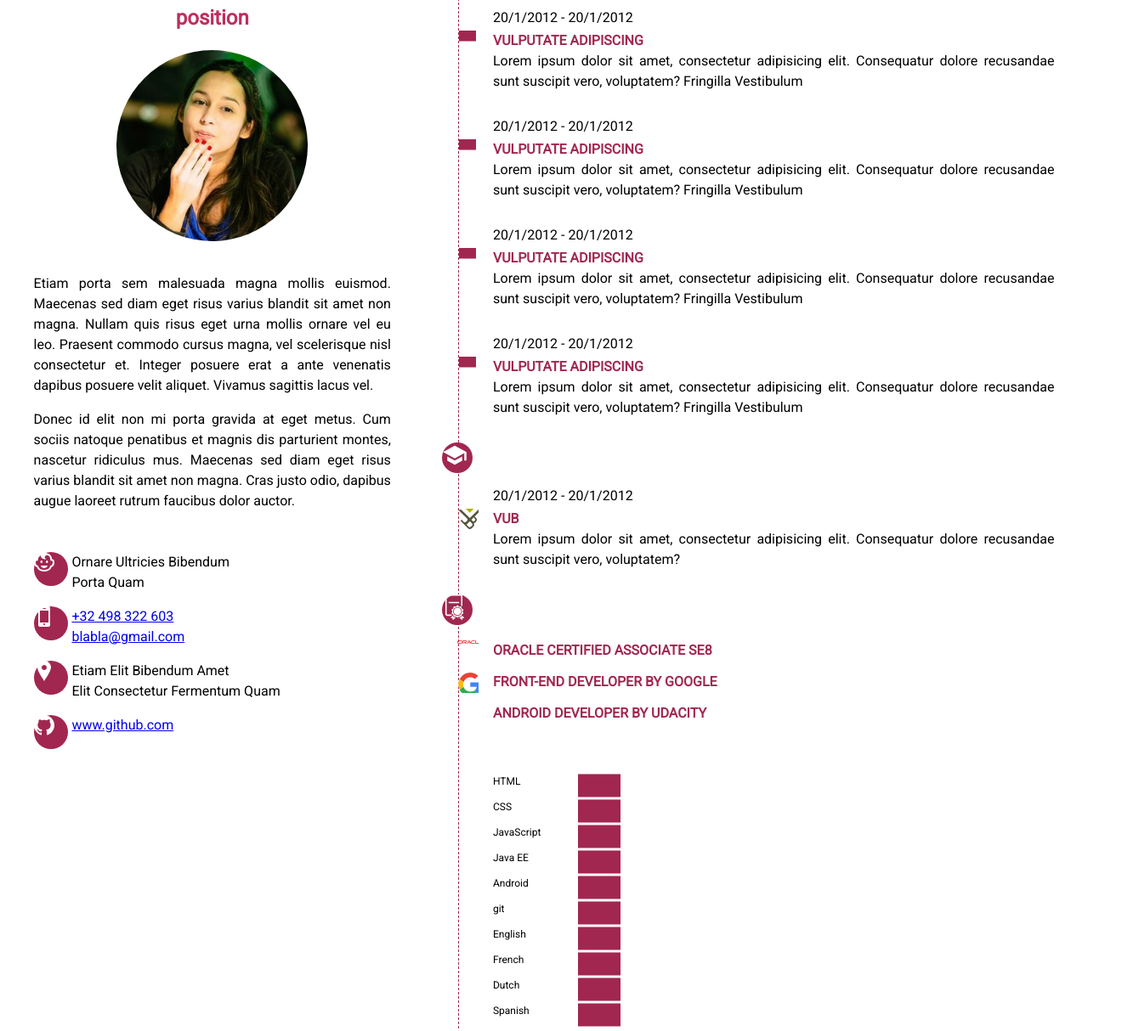
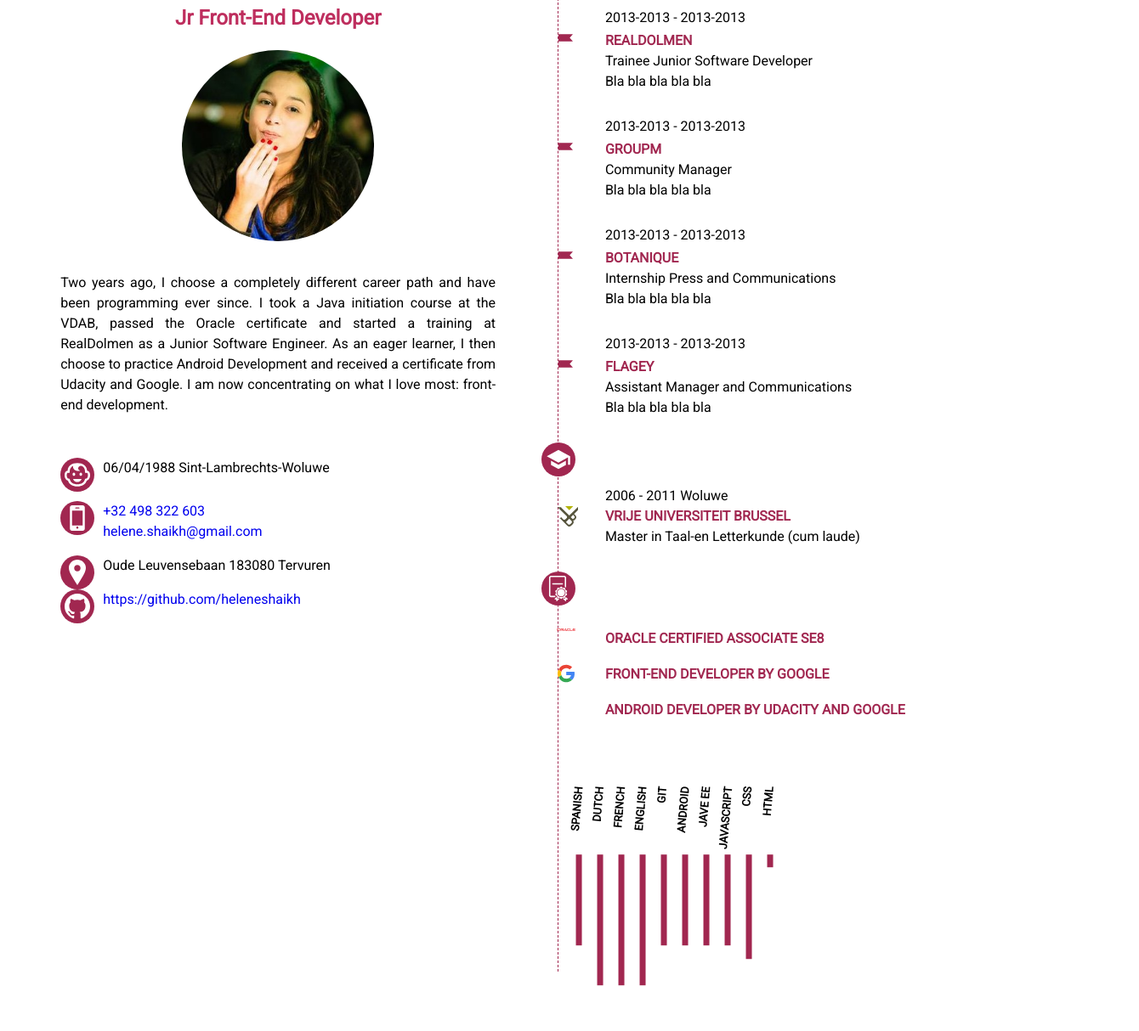
Before and after one commit to heleneshaikh/resume, a website: page app/index.html in a window 1280 px wide. Shown: the part 87-1301 px from the top of the page at 85% size, 1340 px wide, since content can reach past the window. Drawn offline with nearby package versions, Linux system fonts and the light colour scheme; some packages are replaced by stand-ins of ours.

Commit message:
add js data

```diff
--- a/app/index.html
+++ b/app/index.html
@@ -12,35 +12,27 @@
   <main>
     <section class="about">
       <div class="about--portrait">
-        <h1>Helene Shaikh</h1>
-        <h2 class="h-color-pink">position</h2>
+        <h1 id="name"></h1>
+        <h2 class="h-color-pink" id="role"></h2>
         <picture class="portrait">
           <img src="images/helene.jpg"
                srcset="images/helene.jpg 320w" alt="Helene" sizes="(max-width:550px) 30vw, 18vw">
         </picture>
       </div>
-      <p>Etiam porta sem malesuada magna mollis euismod. Maecenas sed diam eget risus varius blandit sit amet non magna.
-        Nullam quis risus eget urna mollis ornare vel eu leo. Praesent commodo cursus magna, vel scelerisque nisl
-        consectetur et. Integer posuere erat a ante venenatis dapibus posuere velit aliquet. Vivamus sagittis lacus
-        vel.</p>
-      <p>Donec id elit non mi porta gravida at eget metus. Cum sociis natoque penatibus et magnis dis parturient montes,
-        nascetur ridiculus mus. Maecenas sed diam eget risus varius blandit sit amet non magna. Cras justo odio, dapibus
-        augue laoreet rutrum faucibus dolor auctor.</p>
+      <p id="welcome"></p>
       <address>
-        <p class="contact--born">
-          Ornare Ultricies Bibendum<br>
-          Porta Quam
+        <div class="born--logo"></div>
+        <p class="contact--born" id="born"></p>
+        <div class="phone--logo"></div>
+        <p class="contact--phone">
+          <a href="tel:+32498322603" id="phone"></a><br>
+          <a href="mailto:blabla@gmail.com" id="mail"></a>
         </p>
-        <p class="contact--phone">
-          <a href="tel:+32498322603">+32 498 322 603</a><br>
-          <a href="mailto:blabla@gmail.com">blabla@gmail.com</a>
-        </p>
-        <p class="contact--address">
-          Etiam Elit Bibendum Amet<br>
-          Elit Consectetur Fermentum Quam
-        </p>
+        <div class="address--logo"></div>
+        <p class="contact--address" id="address"></p>
+        <div class="github--logo"></div>
         <p class="contact--github">
-          <a href="www.github.com">www.github.com</a>
+         <a href="www.github.com" id="github"></a>
         </p>
       </address>
     </section>
@@ -51,43 +43,47 @@
         <ol>
           <li class="skill">
             <div class="skill__date">
-              <time datetime="">20/1/2012</time>
+              <time datetime="" class="startDate"></time>
               -
-              <time datetime="">20/1/2012</time>
+              <time datetime="" class="endDate"></time>
             </div>
-            <div class="skill__name">Vulputate Adipiscing</div>
-            <p class="skill__description">Lorem ipsum dolor sit amet, consectetur adipisicing elit. Consequatur dolore
-              recusandae sunt suscipit vero, voluptatem? Fringilla Vestibulum</p>
+            <div class="skill__name employer"></div>
+            <p class="skill__description">
+              <span class="title"></span><br>
+              <span class="description"></span></p>
           </li>
           <li class="skill">
             <div class="skill__date">
-              <time datetime="">20/1/2012</time>
+              <time datetime="" class="startDate"></time>
               -
-              <time datetime="">20/1/2012</time>
+              <time datetime="" class="endDate"></time>
             </div>
-            <div class="skill__name">Vulputate Adipiscing</div>
-            <p class="skill__description">Lorem ipsum dolor sit amet, consectetur adipisicing elit. Consequatur dolore
-              recusandae sunt suscipit vero, voluptatem? Fringilla Vestibulum</p>
+            <div class="skill__name employer"></div>
+            <p class="skill__description">
+              <span class="title"></span><br>
+              <span class="description"></span></p>
           </li>
           <li class="skill">
             <div class="skill__date">
-              <time datetime="">20/1/2012</time>
+              <time datetime="" class="startDate"></time>
               -
-              <time datetime="">20/1/2012</time>
+              <time datetime="" class="endDate"></time>
             </div>
-            <div class="skill__name">Vulputate Adipiscing</div>
-            <p class="skill__description">Lorem ipsum dolor sit amet, consectetur adipisicing elit. Consequatur dolore
-              recusandae sunt suscipit vero, voluptatem? Fringilla Vestibulum</p>
+            <div class="skill__name employer"></div>
+            <p class="skill__description">
+              <span class="title"></span><br>
+              <span class="description"></span></p>
           </li>
           <li class="skill">
             <div class="skill__date">
-              <time datetime="">20/1/2012</time>
+              <time datetime="" class="startDate"></time>
               -
-              <time datetime="">20/1/2012</time>
+              <time datetime="" class="endDate"></time>
             </div>
-            <div class="skill__name">Vulputate Adipiscing</div>
-            <p class="skill__description">Lorem ipsum dolor sit amet, consectetur adipisicing elit. Consequatur dolore
-              recusandae sunt suscipit vero, voluptatem? Fringilla Vestibulum</p>
+            <div class="skill__name employer"></div>
+            <p class="skill__description">
+              <span class="title"></span><br>
+              <span class="description"></span></p>
           </li>
         </ol>
       </section>
@@ -97,37 +93,37 @@
         <ol>
           <li class="skill">
             <div class="skill__date">
-              <time datetime="">20/1/2012</time>
+              <time datetime="" class="skill__date--startDate"></time>
               -
-              <time datetime="">20/1/2012</time>
+              <time datetime="" class="skill__date--endDate"></time>
+              <span id="location"></span>
             </div>
-            <div class="skill__name">VUB</div>
-            <p class="skill__description">Lorem ipsum dolor sit amet, consectetur adipisicing elit. Consequatur dolore
-              recusandae sunt suscipit vero, voluptatem?</p>
+            <a href="" class="skill__name" id="schoolName"></a>
+            <p class="skill__description" id="degree"></p>
           </li>
         </ol>
       </section>
       <section class="skills__certificates">
         <div class="skills__certificates--logo"></div>
         <ol>
-          <li class="skill__name--oracle">Oracle Certified Associate SE8</li>
-          <li class="skill__name--google">Front-end Developer by Google</li>
-          <li class="skill__name--udacity">Android Developer by Udacity</li>
+          <li class="skill__name--oracle" id="oracle"></li>
+          <li class="skill__name--google" id="google"></li>
+          <li class="skill__name--udacity" id="udacity"></li>
         </ol>
       </section>
       <section class="skills__graph">
+        <div class="skills__graph--logo"></div>
         <dl>
-          <dt></dt>
-          <dd class="percentage percentage-10"><span class="text">HTML</span></dd>
-          <dd class="percentage percentage-80"><span class="text">CSS</span></dd>
-          <dd class="percentage percentage-70"><span class="text">JavaScript</span></dd>
-          <dd class="percentage percentage-70"><span class="text">Java EE</span></dd>
-          <dd class="percentage percentage-70"><span class="text">Android</span></dd>
-          <dd class="percentage percentage-70"><span class="text">git</span></dd>
-          <dd class="percentage percentage-100"><span class="text">English</span></dd>
-          <dd class="percentage percentage-100"><span class="text">French</span></dd>
-          <dd class="percentage percentage-100"><span class="text">Dutch</span></dd>
-          <dd class="percentage percentage-70"><span class="text">Spanish</span></dd>
+          <dd class="percentage percentage-10"><span class="text"></span></dd>
+          <dd class="percentage percentage-80"><span class="text"></span></dd>
+          <dd class="percentage percentage-70"><span class="text"></span></dd>
+          <dd class="percentage percentage-70"><span class="text"></span></dd>
+          <dd class="percentage percentage-70"><span class="text"></span></dd>
+          <dd class="percentage percentage-70"><span class="text"></span></dd>
+          <dd class="percentage percentage-100"><span class="text"></span></dd>
+          <dd class="percentage percentage-100"><span class="text"></span></dd>
+          <dd class="percentage percentage-100"><span class="text"></span></dd>
+          <dd class="percentage percentage-70"><span class="text"></span></dd>
         </dl>
       </section>
     </section>
@@ -139,6 +135,10 @@
     </script>
   </aside>
 </div>
+<script
+  src="https://code.jquery.com/jquery-3.1.1.min.js"
+  integrity="sha256-hVVnYaiADRTO2PzUGmuLJr8BLUSjGIZsDYGmIJLv2b8="
+  crossorigin="anonymous"></script>
 <script src="scripts/main.js"></script>
 </body>
 </html>
--- a/app/scripts/main.js
+++ b/app/scripts/main.js
@@ -1,13 +1,16 @@
+// GOOGLE MAPS
+
+var locations = [];
 function initMap() {
-  var locations = [
-    ['Flagey concert venue', '50.826926', '4.373203'],
-    ['Botanique concert venue', '50.854709', '4.366243'],
-    ['GroupM advertising agency', '50.817341', '4.405944'],
-    ['RealDolmen ICT consulting', '50.752922', '4.262945'],
-    ['Where I live', '50.833822', '4.524999']
+  locations = [
+    ["RealDolmen ICT consulting", "50.752922", "4.262945"],
+    ["GroupM advertising agency", "50.817341", "4.405944"],
+    ["Botanique concert venue", "50.854709", "4.366243"],
+    ["Flagey concert venue", "50.826926", "4.373203"],
+    ["Where I live", "50.833822", "4.524999"]
   ];
 
-  var map = new google.maps.Map(document.getElementById('map'), {
+  var map = new google.maps.Map(document.getElementById("map"), {
     zoom: 10,
     center: new google.maps.LatLng(50.855171, 4.350326),
     mapTypeId: google.maps.MapTypeId.ROADMAP
@@ -32,17 +35,163 @@
   }
 }
 
+//BIO DATA
+var bio = {
+  name: "Helene Shaikh",
+  role: "Jr Front-End Developer",
+  contacts: [{
+    mobile: "+32 498 322 603",
+    email: "helene.shaikh@gmail.com",
+    github: "https://github.com/heleneshaikh",
+    location: {
+      street: "Oude Leuvensebaan 18",
+      zip: "3080 Tervuren"
+    },
+    born: "06/04/1988 Sint-Lambrechts-Woluwe"
+  }],
+  welcomeMessage: "Two years ago, I choose a completely different career path and have been programming ever since. I took a " +
+  "Java initiation course at the VDAB, passed the Oracle certificate and started a training at RealDolmen as a Junior Software Engineer." +
+  " As an eager learner, I then choose to practice Android Development and received a certificate from Udacity and Google. I am now concentrating" +
+  " on what I love most: front-end development.",
+  skills: [
+    "HTML", "CSS", "JavaScript", "Jave EE", "Android", "Git", "English", "French", "Dutch", "Spanish"
+  ],
+  display: function () {
+    document.getElementById("name").append(bio.name);
+    document.getElementById("role").append(bio.role);
+    document.getElementById("welcome").append(bio.welcomeMessage);
+    document.getElementById("phone").append(bio.contacts[0].mobile);
+    document.getElementById("mail").append(bio.contacts[0].email);
+    document.getElementById("github").append(bio.contacts[0].github);
+    document.getElementById("born").append(bio.contacts[0].born);
+    document.getElementById("address").append(bio.contacts[0].location.street + bio.contacts[0].location.zip);
+    for (var i = 0; i < bio.skills.length; i++) {
+      $(".text").get(i).append(bio.skills[i]);
+    }
+  }
+};
+bio.display();
+// biopic: string url
 
-// function initMap() {
-//   var location = {lat: 50.826926, lng: 4.373203};
-//   var map = new google.maps.Map(document.getElementById('map'), {
-//     zoom: 10,
-//     center: location
-//   });
-//   var marker = new google.maps.Marker({
-//     position: location,
-//     map: map
-//   });
-// }
-//
-// initMap();
+
+//WORK DATA
+var work = {
+  jobs: [
+    {
+      startDate: "2013-2013",
+      endDate: "2013-2013",
+      employer: "RealDolmen",
+      title: "Trainee Junior Software Developer",
+      description: "Bla bla bla bla bla",
+      location: {
+        longitude: "50.752922",
+        latitude: "4.262945"
+      }
+    },
+    {
+      startDate: "2013-2013",
+      endDate: "2013-2013",
+      employer: "GroupM",
+      title: "Community Manager",
+      description: "Bla bla bla bla bla",
+      location: {
+        longitude: "50.817341",
+        latitude: "4.405944"
+      }
+    },
+    {
+      startDate: "2013-2013",
+      endDate: "2013-2013",
+      employer: "Botanique",
+      title: "Internship Press and Communications",
+      description: "Bla bla bla bla bla",
+      location: {
+        longitude: "50.854709",
+        latitude: "4.366243"
+      }
+    },
+    {
+      startDate: "2013-2013",
+      endDate: "2013-2013",
+      employer: "Flagey",
+      title: "Assistant Manager and Communications",
+      description: "Bla bla bla bla bla",
+      location: {
+        longitude: "50.826926",
+        latitude: "4.373203"
+      }
+    }
+  ],
+
+  display: function () {
+    for (var i = 0; i < work.jobs.length; i++) {
+      $(".employer").get(i).append(work.jobs[i].employer);
+      $(".startDate").get(i).append(work.jobs[i].startDate);
+      $(".endDate").get(i).append(work.jobs[i].endDate);
+      $(".title").get(i).append(work.jobs[i].title);
+      $(".description").get(i).append(work.jobs[i].description);
+    }
+  }
+};
+work.display();
+
+//SCHOOL DATA
+
+var school = {
+  schools: [
+    {
+      name: "Vrije Universiteit Brussel",
+      location: "Woluwe",
+      degree: "Master in Taal-en Letterkunde (cum laude)",
+      majors: [
+        "spanish", "dutch", "english", "philosophy"
+      ],
+      startDate: "2006",
+      endDate: "2011",
+      url: "https://www.vub.ac.be/"
+    }
+  ],
+  onlineCourses: [ //
+    {
+      title: "bla",
+      school: "bla",
+      dates: "bla",
+      url: "bla"
+    }
+  ],
+  display: function () {
+    for (var i = 0; i < school.schools.length; i++) {
+      document.getElementById("schoolName").append(school.schools[i].name);
+      document.getElementById("location").append(school.schools[i].location);
+      document.getElementById("degree").append(school.schools[i].degree);
+      $(".skill__date--startDate").get(i).append(school.schools[i].startDate);
+      $(".skill__date--endDate").get(i).append(school.schools[i].endDate);
+      //add url to school name
+    }
+  }
+};
+
+school.display();
+
+//CERTIFICATES DATA
+
+var certificate = {
+  certificates: [
+    {
+      name: "Oracle Certified Associate SE8"
+    },
+    {
+      name: "Front-end Developer by Google"
+    },
+    {
+      name: "Android developer by Udacity and Google"
+    }
+  ],
+  display: function () {
+    document.getElementById("oracle").append(certificate.certificates[0].name);
+    document.getElementById("google").append(certificate.certificates[1].name);
+    document.getElementById("udacity").append(certificate.certificates[2].name);
+  }
+};
+
+certificate.display();
--- a/app/styles/main.scss
+++ b/app/styles/main.scss
@@ -8,17 +8,33 @@
 }
 
 body {
+  max-width: 100%;
   font: 1.6rem "Roboto", sans-serif;
   line-height: 1.5;
   text-align: justify;
   margin-top: 0;
   border-top: 5px solid $pink;
-  margin-bottom: 2em;
+  margin-bottom: 32px;
 }
 
 .container {
-  max-width: 95%;
+  max-width: 90%;
   margin: 0 auto;
+}
+
+h1 {
+  color: $pink;
+  margin: 0;
+  font-size: 3rem;
+}
+
+h2 {
+  color: $light-pink;
+  margin: 0;
+}
+
+a {
+  text-decoration: none;
 }
 
 img {
@@ -26,102 +42,78 @@
 }
 
 main {
-  padding-top: 2.5em;
+  padding-top: 40px;
   display: flex;
   justify-content: space-between;
   flex-wrap: wrap;
-  margin-bottom: 3em;
+  margin-bottom: 48px;
   .about {
-    flex-basis: 35%;
-    p {
-      margin-bottom: 0.7em;
+    flex-basis: 45%;
+    p:first-of-type {
+      margin-bottom: 27px;
     }
   }
   .skills {
-    flex-basis: 55%;
+    flex-basis: 45%;
     border-left: 1px dashed $pink;
     padding-left: 40px;
     p {
       margin: 0;
     }
   }
-  @media screen and (max-width: 550px) {
+  @media screen and (max-width: 930px) {
+    .about, .skills {
+      flex-basis: 100%;
+    }
     .skills {
       margin-top: 50px;
-    }
-    .about, .skills {
-      flex-basis: 100%;
-      margin-left: 10px;
-      margin-right: 10px;
-    }
-    h1 {
-      font-size: 3rem;
-    }
-  }
-
-  @media screen and (min-width: 551px) {
-    h1 {
-      font-size: 3rem;
+      margin-left: 20px;
     }
   }
 }
 
 .about--portrait {
   text-align: center;
-  margin-bottom: 1.9em;
-  h1 {
-    color: $pink;
-    margin: 0;
-  }
-  h2 {
-    color: $light-pink;
-    margin: 0;
-  }
+  margin-bottom: 30px;
   img {
     border-radius: 50%;
     margin-top: 20px;
   }
 }
 
-@mixin icon-size($size, $left) {
+@mixin icon-size($size, $left, $background-size: 30px) {
   position: absolute;
-  background-size: 30px;
+  background-size: $background-size;
   height: $size;
   width: $size;
   left: $left;
+}
+
+@mixin work-logos($file) {
+  &::before {
+    background: url('../images/#{$file}.svg') no-repeat center $pink;
+    @include icon-size(40px, -60px);
+    border-radius: 50%;
+    content: '';
+  }
 }
 
 $contact-items: born, phone, github, address;
 
 address {
   font-style: normal;
-  margin-top: 3em;
+  margin-top: 50px;
+  margin-left: 50px;
+  max-width: 90%;
+  position: relative;
 
   @each $contact-item in $contact-items {
-    .contact--#{$contact-item} {
-      position: relative;
-      padding-left: 2.8em;
-
-      &::before {
-        content: url("../images/#{$contact-item}.svg");
-        background-color: $pink;
-        @include icon-size(40px, 0);
-        border-radius: 50%;
-        display: inline-block;
-        margin: 0 auto;
-      }
+    .#{$contact-item}--logo {
+      width: 10px;
+      height: 10px;
+      @include work-logos($contact-item);
+      @include icon-size(40px, 10px);
     }
-  }
-}
-
-@mixin work-logos($file) {
-  width: 35px;
-  height: 35px;
-  &::before {
-    background: url('../images/#{$file}.svg') no-repeat $pink;
-    @include icon-size(36px, -60px);
-    border-radius: 50%;
-    content: '';
   }
 }
 
@@ -129,7 +121,19 @@
 
 @each $logo in $logos {
   .skills__#{$logo}--logo {
+    width: 35px;
+    height: 35px;
     @include work-logos($logo);
+  }
+}
+
+ol {
+  list-style-type: none;
+  margin-top: 16px;
+  padding: 0;
+  margin-left: 15px;
+  li {
+    margin-bottom: 28.8px;
   }
 }
 
@@ -137,25 +141,11 @@
   color: $pink;
   font-weight: bold;
   text-transform: uppercase;
-  padding-top: 0.2em;
+  padding-top: 3.2px;
 }
 
 .skill__name {
   @extend %titles;
-  &--oracle::before { //TODO doesn't work
-    background-size: 30px;
-    height: 30px;
-    width: 30px;
-  }
-}
-
-ol {
-  list-style-type: none;
-  margin-top: 1em;
-  padding: 0;
-  li {
-    margin-bottom: 1.8em;
-  }
 }
 
 $certificate-list: google, udacity, oracle;
@@ -164,9 +154,12 @@
     position: relative;
     .skill__name::before {
       background: url('../images/bookmark.svg') no-repeat;
-      @include icon-size(20px, -40px);
+      @include icon-size(17px, -40px, 17px);
       content: '';
       transform: rotate(-90deg);
+    }
+    span {
+      display: inline-block;
     }
   }
 
@@ -181,8 +174,12 @@
 
   &__certificates {
     position: relative;
+    margin-bottom: 30px;
     li {
-      margin-bottom: 0.6em;
+      margin-bottom: 15px;
+    }
+    ol {
+      margin-top: 28.8px;
     }
     .skill__name {
       @each $certificate in $certificate-list {
@@ -191,7 +188,7 @@
 
           &::before {
             background: url('../images/#{$certificate}.svg') no-repeat;
-            @include icon-size(25px, -42px);
+            @include icon-size(22px, -42px, 22px);
             content: '';
           }
         }
@@ -200,68 +197,59 @@
   }
 }
 
-@for $i from 1 through 100 {
-  .percentage-#{$i}::after {
-    $value: ($i * 1%);
-    width: $value;
-  }
-}
-
-.skills__graph {
-  margin-top: 6%;
-}
-
 dl {
   display: flex;
   background-color: white;
   flex-direction: column;
-  width: 100%;
+  max-width: 30%;
+  margin-left:20px;
   position: relative;
-  margin: 0;
-}
-
-dt {
-  align-self: flex-start;
-  width: 100%;
-  display: block;
-  text-align: center;
-  font-size: 1.2em;
-  margin-bottom: 20px;
-  margin-left: 130px;
-}
-
-dd {
-  margin: 0;
+  transform: rotate(90deg);
+  .text {
+    transform: rotate(185deg);
+  }
 }
 
 .text {
+  font-weight: 600;
   display: flex;
   align-items: center;
-  background-color: white;
+  height: 30px;
   position: absolute;
   left: 0;
-  justify-content: flex-end;
 }
 
 .percentage {
-  font-size: 1.2rem;
+  font-size: .8em;
+  line-height: 1;
+  text-transform: uppercase;
   width: 100%;
-  height: 30px;
-  margin-left: 100px;
+  height: 25px;
+  margin-left: 80px;
 
-  &::after {
-    content: ' ';
+  &:after {
+    content: "";
     display: block;
     background-color: $pink;
-    width: 50px;
-    height: 90%;
+    margin-bottom: 10px;
+    height: 30%;
     position: relative;
-    top: 45%;
+    top: 50%;
     transform: translateY(-50%);
+  }
+}
+
+@for $i from 1 through 100 {
+  .percentage-#{$i} {
+    &:after {
+      $value: ($i * 1%);
+      width: $value;
+    }
   }
 }
 
 #map {
   width: 100%;
   height: 400px;
+  margin-top:100px;
 }
```
Also changed, not shown: app/images/graph.svg (added), app/styles/main.css.
